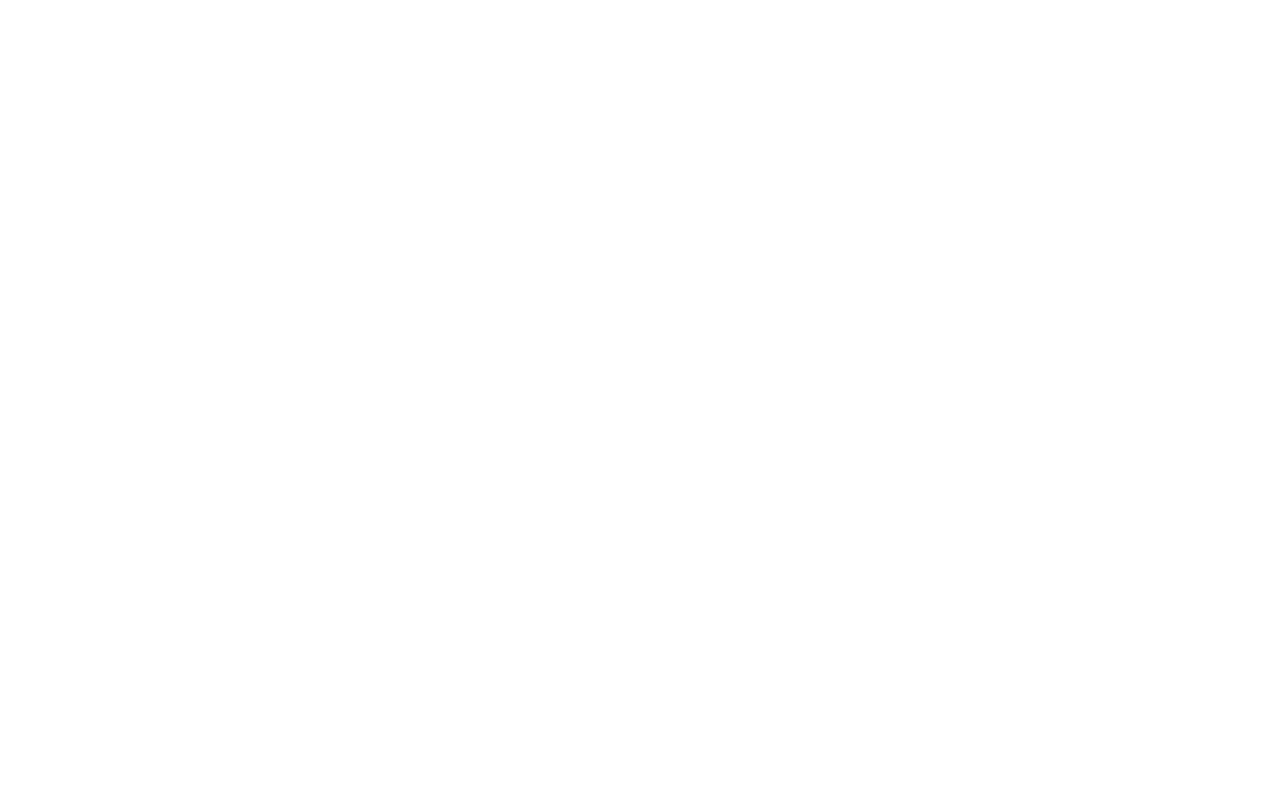
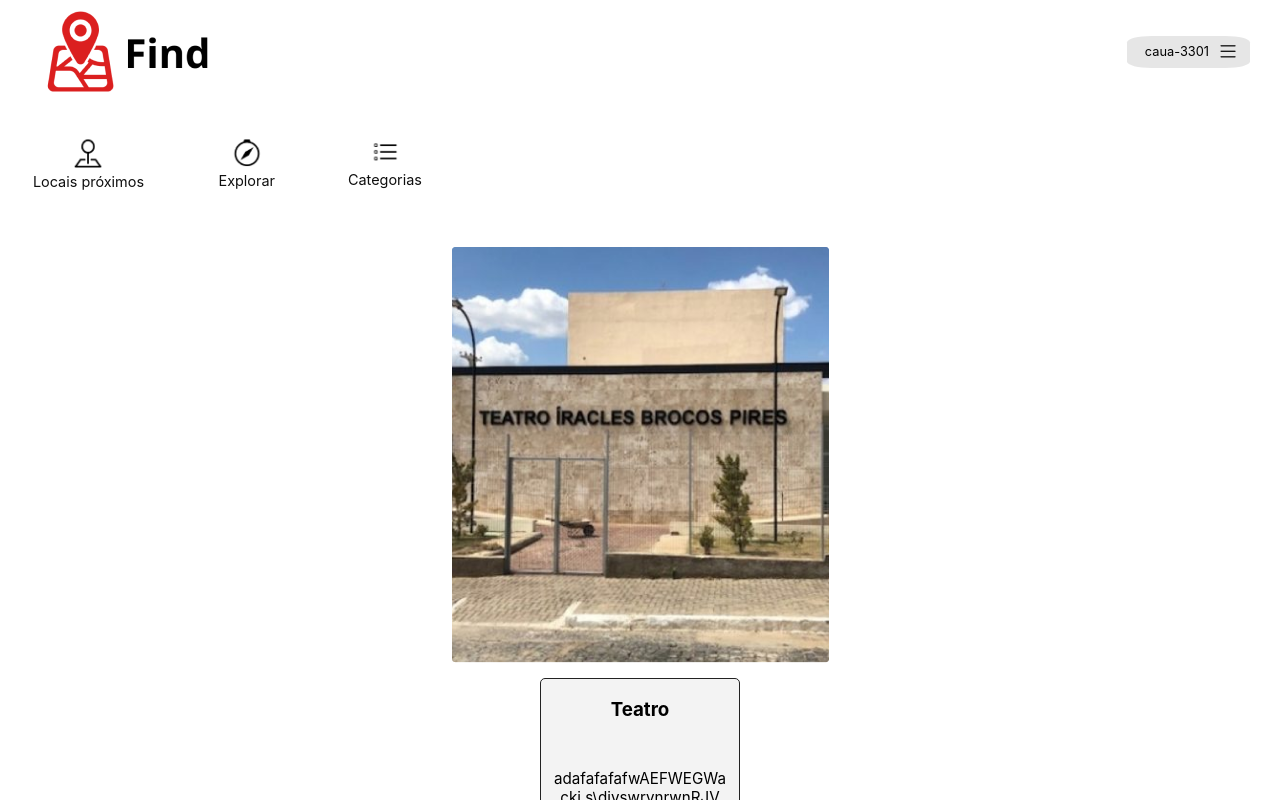
Before and after one commit to Bancos-de-Dados-II/projeto-1-bancos-geogr-ficos-nacional, a React (Create React App) app: page /explore in a window 1280 px wide. Before the commit this address had no page. Shown: the top 800 px of the page. Built offline with nearby package versions, Linux system fonts and the light colour scheme.

Commit message:
Adicionando template inicial do frontend explorar

```diff
--- /dev/null
+++ b/src/pages/Explore/index.jsx
@@ -0,0 +1,28 @@
+import React from "react";
+import Header from "../../components/Header";
+import CardNavigateSection from "../../components/CardNavigateSection";
+import "./styles.css"
+import Footer from "../../components/Footer";
+
+function Explorar(){
+    return(
+        <div className="ExplorarPaginaPrincipal">
+            <Header />
+            <div className="ExplorarConteudo">
+                {/* trocar por card especifico de conteudo */}
+                <div className="ExplorarCards">
+                <CardNavigateSection
+                    iconPath="/images/imagem-teatro.png"
+                    title="Teatro"
+                    description="adafafafafwAEFWEGWa ckj s\djvswrvnrwnRJV   wjbvuwBRUIV  wbruigvbUIWB  W H Wrubuib ui I VRigbUIB IUiug iu "
+                />
+                </div>
+            </div>
+            <Footer />
+
+        </div>
+
+    )
+
+}
+export default Explorar;
--- /dev/null
+++ b/src/pages/Explore/styles.css
@@ -0,0 +1,10 @@
+.ExplorarPaginaPrincipal{
+    display: flex;
+    flex-direction: column;
+}
+.ExplorarConteudo{
+    margin-top: 50px;
+    display: flex;
+    flex-direction: row;
+    justify-content: center;
+}
--- a/src/routes/index.jsx
+++ b/src/routes/index.jsx
@@ -5,6 +5,7 @@ import Login from "../pages/Login";
 import Categorias from "../pages/Categories";
 import Home from "../pages/Home";
 import Cadastro from "../pages/Cadastro";
+import Explore from "../pages/Explore";
 //telas ---
 
 //rotas para paginação entre telas
@@ -16,6 +17,7 @@ export default function App() {
         <Route path="/login" element={<Login />} />
         <Route path="/categories" element={<Categorias />} />
         <Route path="/cadastro" element={<Cadastro />} />
+        <Route path="/explore" element={<Explore />} />
         {/*
         Exemplo de rota: path = caminho no componente Link e elemente é a página a ser exibida
         <Route path="/search" element={}/>*/}
```
Also changed, not shown: public/images/imagem-teatro.png (added).
